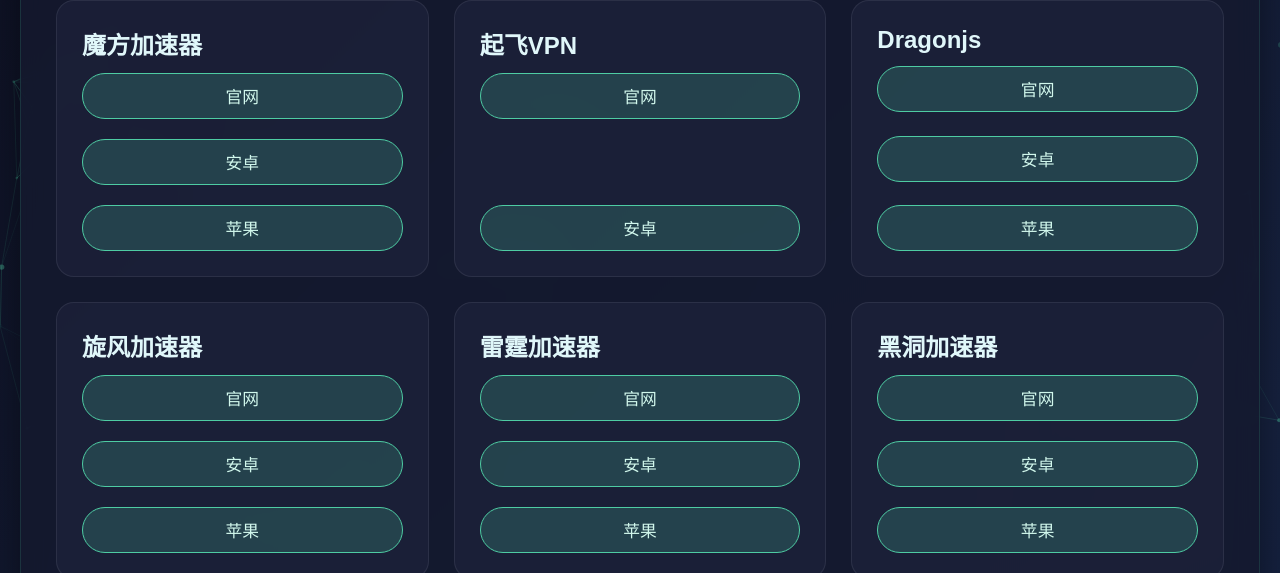
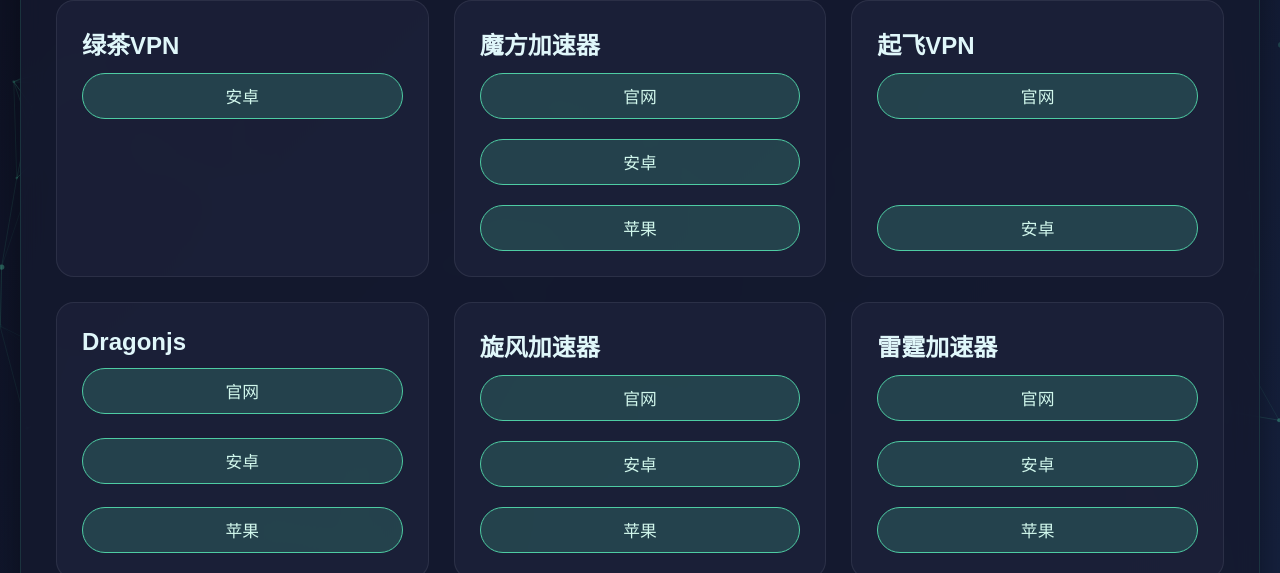
Before and after one commit to huixiao666/124, a plain HTML site: page index.html in a window 1280 px wide. Shown: the part 227-800 px from the top of the page. Drawn offline with nearby package versions, Linux system fonts and the light colour scheme.

Commit message:
Update index.html

```diff
--- a/index.html
+++ b/index.html
@@ -318,6 +318,11 @@
             <div class="nav-links">
 
             <div class="nav-item">
+                    <h3>绿茶VPN</h3>
+                    <a href="https://share.feijipan.com/s/OhO474wL" class="nav-btn">安卓</a>
+                     </div>
+
+            <div class="nav-item">
                     <h3>魔方加速器</h3>
                     <a href="https://www.cybercubevpn.com/" class="nav-btn">官网</a>
                     <p></p>
```
